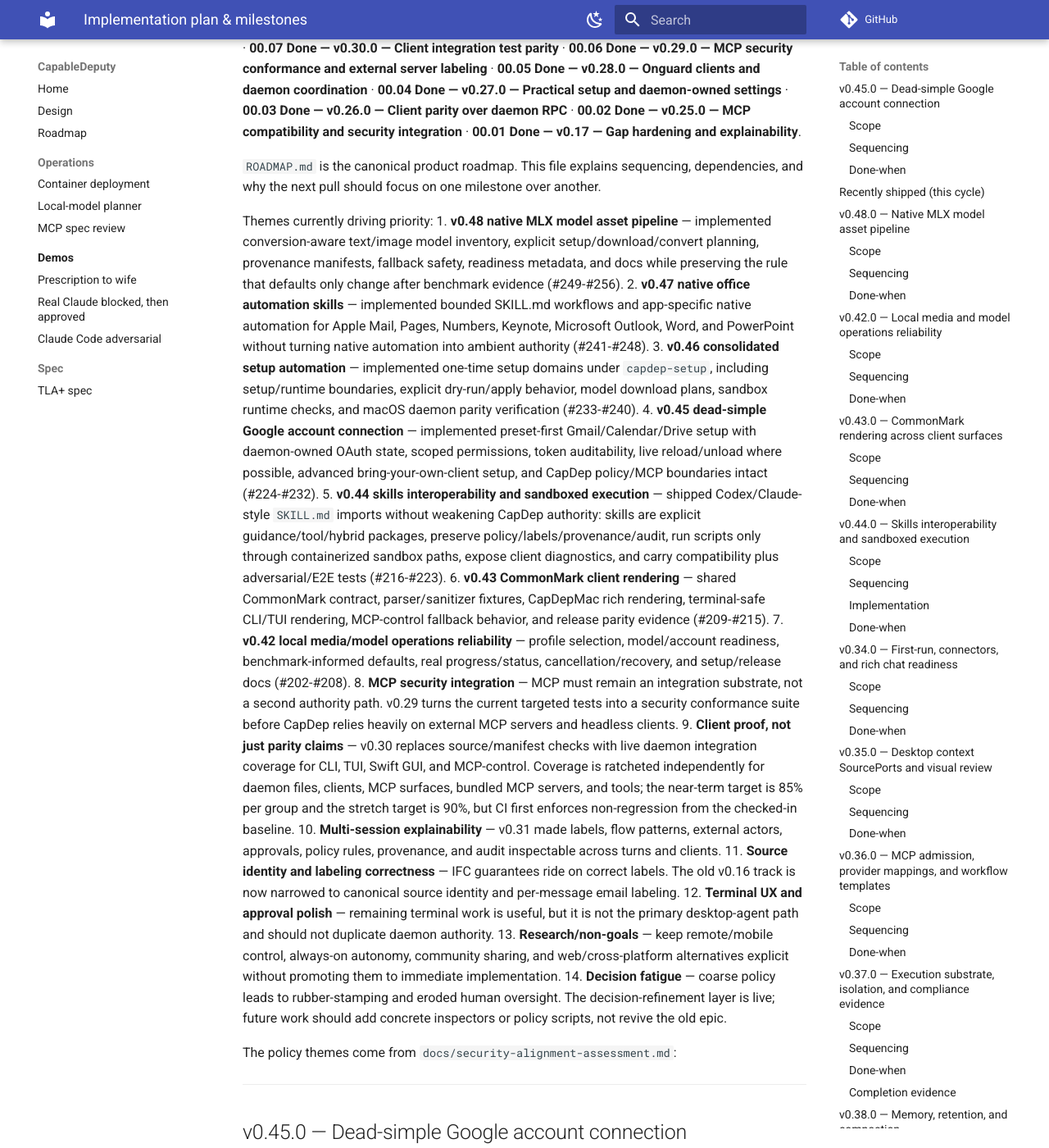
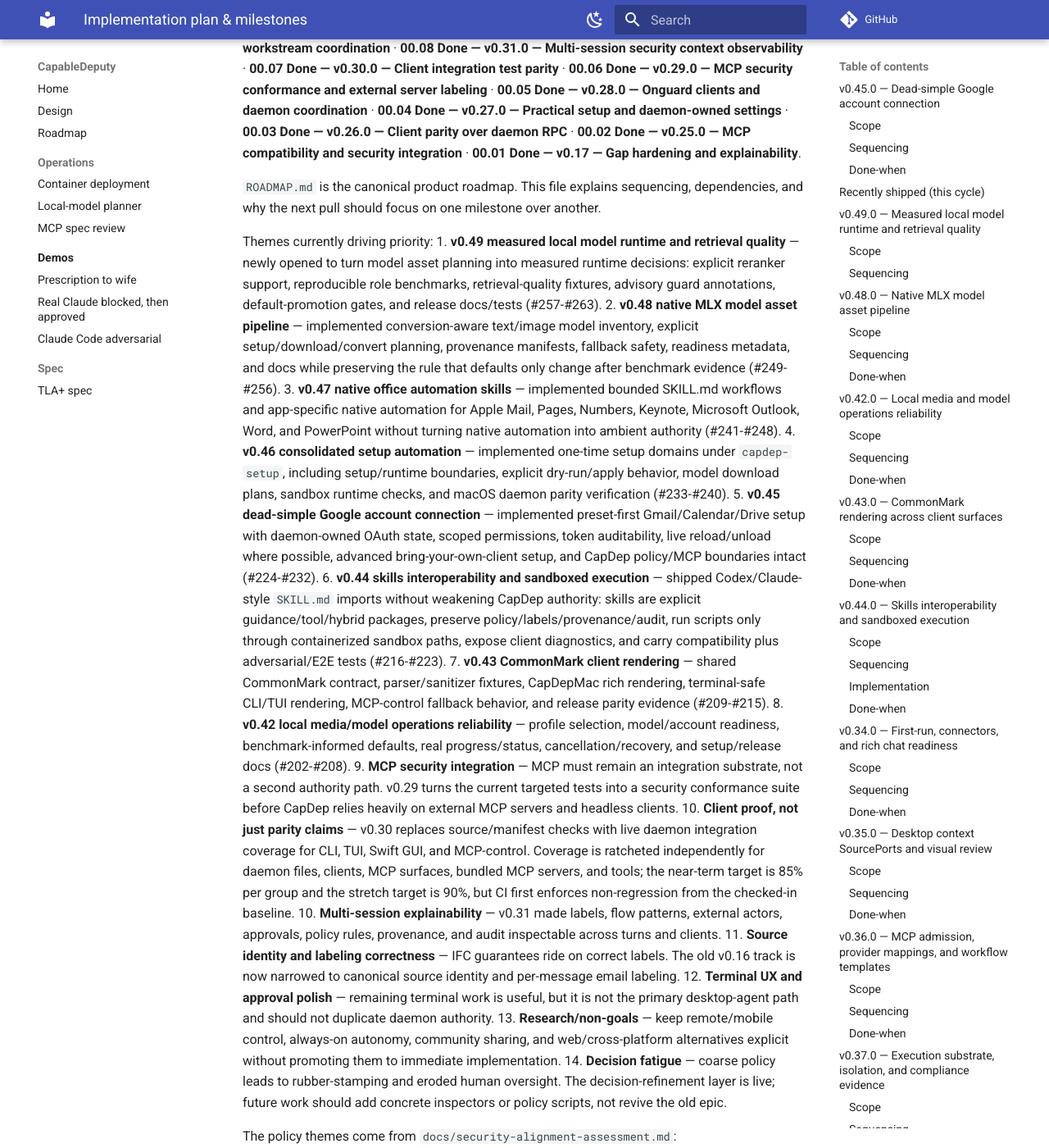
Before and after one commit to marctjones/capabledeputy, an MkDocs documentation site: the page built from docs/implementation-plan.md, in a window 1280 px wide and 1400 px high, scrolled down 761 px. Shown: the whole window at 82% size. Built offline with MkDocs 1.6.1 and Material for MkDocs 9.7.7, drawn with Linux system fonts in a browser that asks for light colours; comment, search, counter and statistics services are not loaded; some of the changed text lies outside the part shown.

Commit message:
docs: open v0.49 model quality roadmap

```diff
--- a/docs/implementation-plan.md
+++ b/docs/implementation-plan.md
@@ -17,7 +17,8 @@
 **17 Product — v0.47.0 — Native office automation skills** · **18 Product —
 v0.48.0 — Native MLX model asset pipeline**.
 
-Next implementation milestone: not yet assigned after v0.48 release.
+Next implementation milestone: **19 Product — v0.49.0 — Measured local model
+runtime and retrieval quality** (#257-#263).
 
 Recently completed product milestones: **11 Product — v0.41.0 — CapDepMac
 reliability and safe scripting UX** · **06 Product — v0.40.0 — Safe practical
@@ -44,42 +45,47 @@
 dependencies, and why the next pull should focus on one milestone over another.
 
 Themes currently driving priority:
-1. **v0.48 native MLX model asset pipeline** — implemented conversion-aware
+1. **v0.49 measured local model runtime and retrieval quality** — newly opened
+   to turn model asset planning into measured runtime decisions: explicit
+   reranker support, reproducible role benchmarks, retrieval-quality fixtures,
+   advisory guard annotations, default-promotion gates, and release docs/tests
+   (#257-#263).
+2. **v0.48 native MLX model asset pipeline** — implemented conversion-aware
    text/image model inventory, explicit setup/download/convert planning,
    provenance manifests, fallback safety, readiness metadata, and docs while
    preserving the rule that defaults only change after benchmark evidence
    (#249-#256).
-2. **v0.47 native office automation skills** — implemented bounded SKILL.md
+3. **v0.47 native office automation skills** — implemented bounded SKILL.md
    workflows and app-specific native automation for Apple Mail, Pages, Numbers,
    Keynote, Microsoft Outlook, Word, and PowerPoint without turning native
    automation into ambient authority (#241-#248).
-3. **v0.46 consolidated setup automation** — implemented one-time setup domains
+4. **v0.46 consolidated setup automation** — implemented one-time setup domains
    under `capdep-setup`, including setup/runtime boundaries, explicit
    dry-run/apply behavior, model download plans, sandbox runtime checks, and
    macOS daemon parity verification (#233-#240).
-4. **v0.45 dead-simple Google account connection** — implemented preset-first
+5. **v0.45 dead-simple Google account connection** — implemented preset-first
    Gmail/Calendar/Drive setup with daemon-owned OAuth state, scoped permissions,
    token auditability, live reload/unload where possible, advanced
    bring-your-own-client setup, and CapDep policy/MCP boundaries intact
    (#224-#232).
-5. **v0.44 skills interoperability and sandboxed execution** — shipped
+6. **v0.44 skills interoperability and sandboxed execution** — shipped
    Codex/Claude-style `SKILL.md` imports without weakening CapDep authority:
    skills are explicit guidance/tool/hybrid packages, preserve
    policy/labels/provenance/audit, run scripts only through containerized
    sandbox paths, expose client diagnostics, and carry compatibility plus
    adversarial/E2E tests (#216-#223).
-6. **v0.43 CommonMark client rendering** — shared CommonMark contract,
+7. **v0.43 CommonMark client rendering** — shared CommonMark contract,
    parser/sanitizer fixtures, CapDepMac rich rendering, terminal-safe CLI/TUI
    rendering, MCP-control fallback behavior, and release parity evidence
    (#209-#215).
-7. **v0.42 local media/model operations reliability** — profile selection,
+8. **v0.42 local media/model operations reliability** — profile selection,
    model/account readiness, benchmark-informed defaults, real progress/status,
    cancellation/recovery, and setup/release docs (#202-#208).
-8. **MCP security integration** — MCP must remain an integration substrate, not
+9. **MCP security integration** — MCP must remain an integration substrate, not
    a second authority path. v0.29 turns the current targeted tests into a
    security conformance suite before CapDep relies heavily on external MCP
    servers and headless clients.
-9. **Client proof, not just parity claims** — v0.30 replaces source/manifest
+10. **Client proof, not just parity claims** — v0.30 replaces source/manifest
    checks with live daemon integration coverage for CLI, TUI, Swift GUI, and
    MCP-control.
    Coverage is ratcheted independently for daemon files, clients, MCP
@@ -174,6 +180,7 @@
 
 | # | What | Milestone |
 |---|---|---|
+| #257-#263 | Measured local model runtime, explicit reranker support, role benchmarks, retrieval-quality fixtures, advisory guard annotations, default-promotion gates, and model benchmark release docs | v0.49.0 |
 | #249-#256 | Native MLX model asset inventory, setup conversion planner, manifests, readiness metadata, fallback safety, and model docs | v0.48.0 |
 | #241-#248 | Native office automation skills, bounded Microsoft Office adapters, office capabilities/labels/approvals, setup diagnostics, and fake-runner tests | v0.47.0 |
 | #137/#136/#134/#133/#138 | Daemon-enforced workstream ownership, daemon state views, client parity, MCP-control workstream tools, and multi-client tests | v0.32.0 |
@@ -199,6 +206,39 @@
 | #33 | Design: Workspace capability mapping | v0.16 / #42 |
 | #34 | Email labeling — design + content-rule impl (raise-only labeler) | v0.16 / #42 |
 | #13 | Credential vault and stdio upstream no-broad-env hardening | v0.33.0 |
+
+## v0.49.0 — Measured local model runtime and retrieval quality
+
+Open. v0.49 turns the v0.48 model asset pipeline into measured runtime
+decisions. The goal is not to chase larger models. The goal is to prove which
+local models improve CapDep-specific tasks, keep reranking on an appropriate
+runtime, and preserve the rule that CapDep policy remains authoritative even
+when a model sidecar annotates risk.
+
+### Scope
+
+| Issue | Work | Status |
+|---|---|---|
+| #257 | EPIC: measured local model runtime and retrieval quality | Open |
+| #258 | Add explicit reranker runtime and evaluation harness | Open |
+| #259 | Add retrieval and reranking quality fixtures | Open |
+| #260 | Benchmark planner, chat, coder, and guard model roles | Open |
+| #261 | Integrate guard-sidecar annotations without policy authority | Open |
+| #262 | Enforce benchmark-backed model default promotion gates | Open |
+| #263 | Document measured model operations and release tests | Open |
+
+### Sequencing
+
+1. Add the reranker runtime and fixtures first (#258, #259), because BGE/Jina
+   candidates should not be evaluated through `mlx_lm.generate`.
+2. Expand reproducible role benchmarks (#260) using the v0.48 model inventory
+   and the local xLAM/Qwen3Guard experiment evidence.
+3. Prototype guard-sidecar annotations (#261) only as advisory metadata; tests
+   must prove a guard miss cannot allow a forbidden action.
+4. Add default-promotion gates (#262) so setup/client surfaces distinguish
+   available, benchmarked, and promoted models.
+5. Close with release docs/tests (#263), including clear instructions for
+   running benchmarks without unexpected local environment mutation.
 
 ## v0.48.0 — Native MLX model asset pipeline
 
```
Also changed, not shown: CHANGELOG.md (+7 -0 lines), ROADMAP.md (+5 -2 lines).
